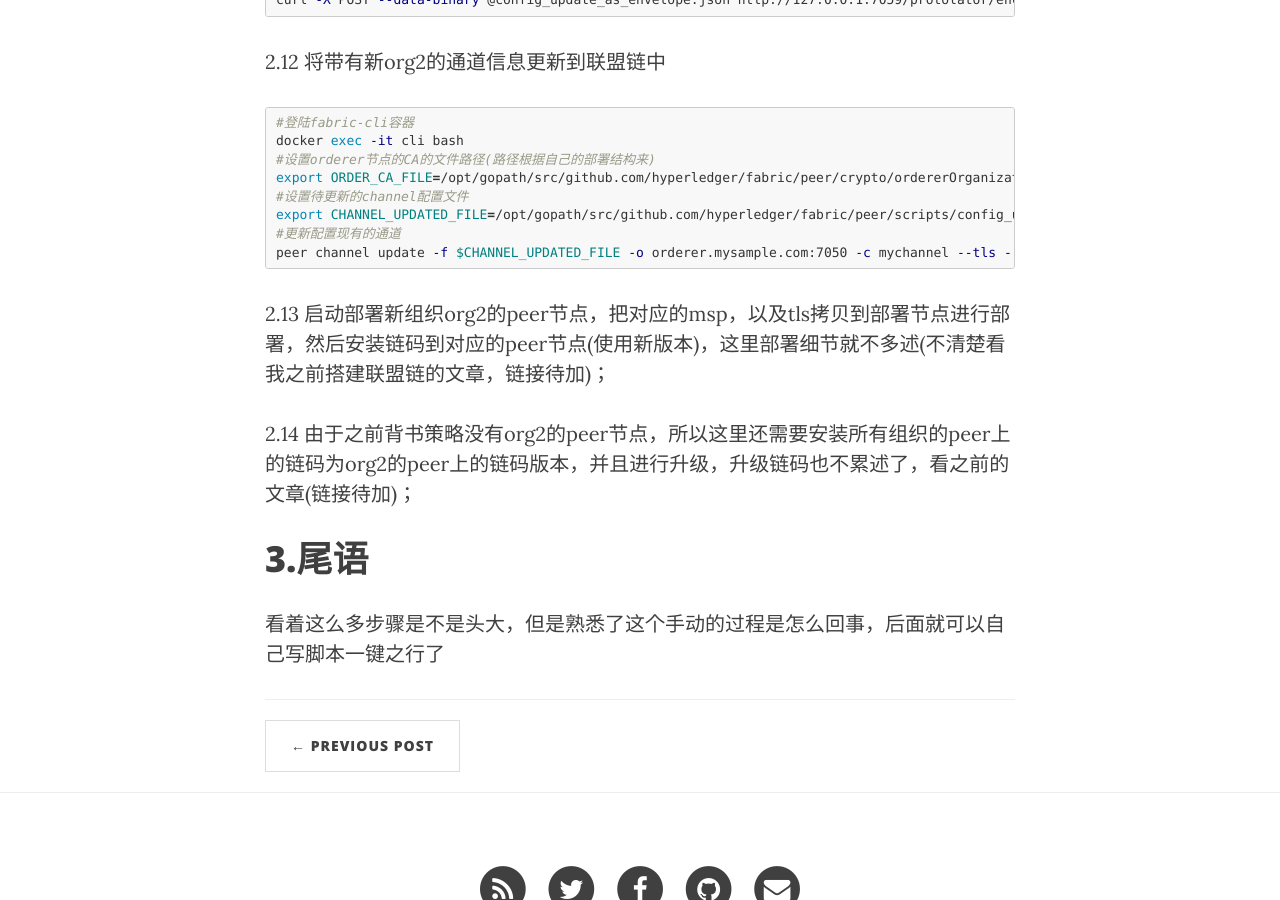
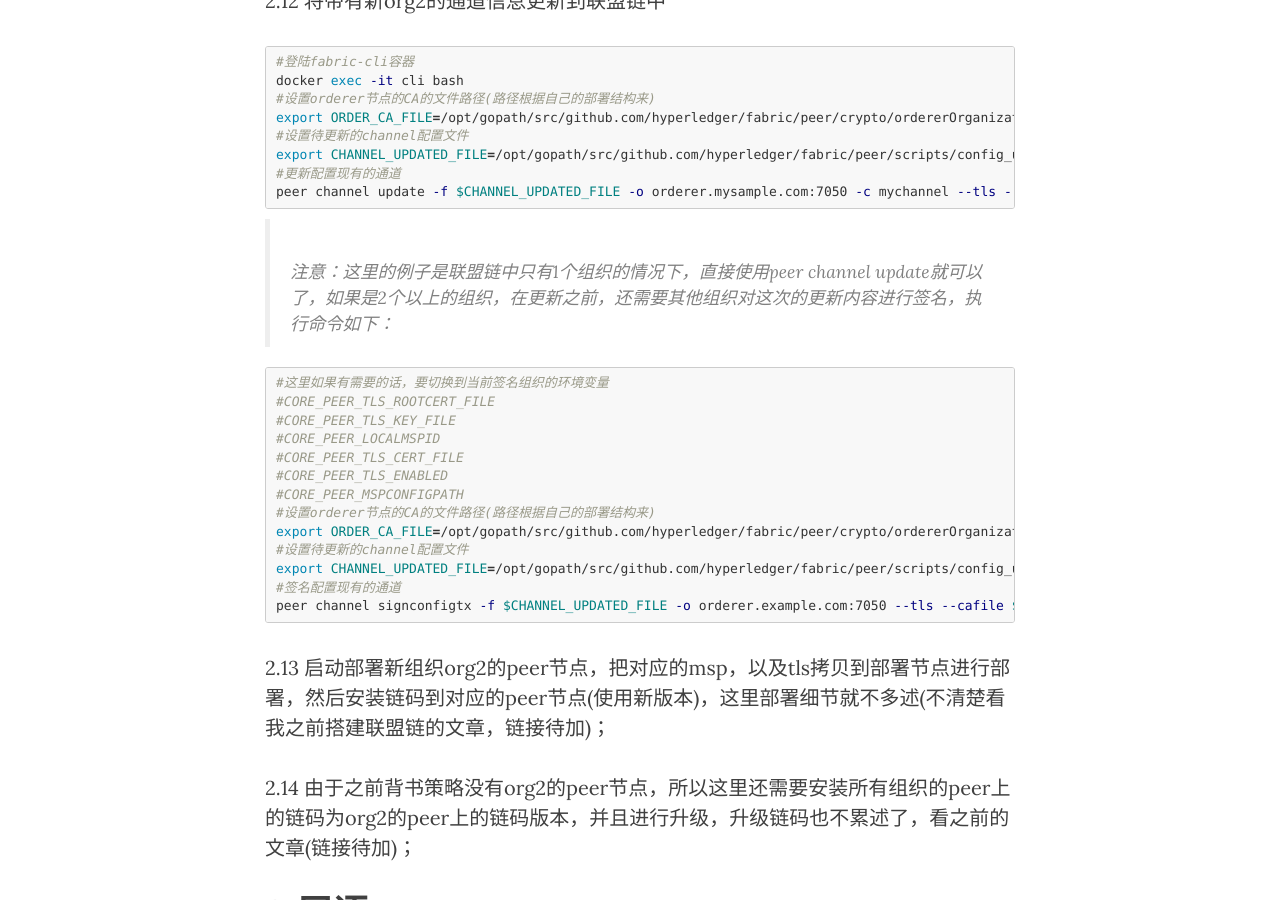
Before and after one commit to ryanwli/ryanwli.github.io, a Jekyll site: the page built from _posts/2018-06-20-add-new-org.md, in a window 1280 px wide and 900 px high, scrolled down 3244 px. Built offline with Jekyll 4.4.1, drawn with Linux system fonts in a browser that asks for light colours; nearby versions of some CDN libraries; some of the changed text lies outside the part shown.

Commit message:
补充2组织以上的update的签名流程

````diff
--- a/_posts/2018-06-20-add-new-org.md
+++ b/_posts/2018-06-20-add-new-org.md
@@ -1,6 +1,6 @@
 ---
 layout:     post
-title:      "Hyperledger Fabric动态新加组织"
+title:      "Fabric1.1动态新加组织"
 subtitle:   "此篇文章介绍了如何在已经存在的hyperledger fabric联盟链中加入新组织，目前fabric1.1的版本还是比较繁琐的，这里写下来以备以后使用"
 date:       2018-06-20 12:00:00
 author:     "ryan"
@@ -88,11 +88,11 @@ curl -X POST --data-binary @config_block.pb http://127.0.0.1:7059/protolator/dec
 jq .data.data[0].payload.data.config config_block.json > config.json
 ```
 
-2.9 将2.5生成的org2的json放到config.json适合的位置，并保存成update_config.json，如下：
+2.9 将2.5生成的org2的json放到config.json适合的位置，并保存成updated_config.json，如下：
 
 ![add-new-org-01](https://ryanwli.github.io/img/2018/add-new-org-01.png)
 
-2.10 将config.json和编辑后的update_config.json转成pb格式的文件，并计算出差异生成待更新的pb文件：
+2.10 将config.json和编辑后的updated_config.json转成pb格式的文件，并计算出差异生成待更新的pb文件：
 
 ```bash
 #config.json转config.pb
@@ -129,6 +129,24 @@ export CHANNEL_UPDATED_FILE=/opt/gopath/src/github.com/hyperledger/fabric/peer/s
 peer channel update -f $CHANNEL_UPDATED_FILE -o orderer.mysample.com:7050 -c mychannel --tls --cafile $ORDER_CA_FILE
 ```
 
+> 注意：这里的例子是联盟链中只有1个组织的情况下，直接使用peer channel update就可以了，如果是2个以上的组织，在更新之前，还需要其他组织对这次的更新内容进行签名，执行命令如下：
+
+```bash
+#这里如果有需要的话，要切换到当前签名组织的环境变量
+#CORE_PEER_TLS_ROOTCERT_FILE
+#CORE_PEER_TLS_KEY_FILE
+#CORE_PEER_LOCALMSPID
+#CORE_PEER_TLS_CERT_FILE
+#CORE_PEER_TLS_ENABLED
+#CORE_PEER_MSPCONFIGPATH
+#设置orderer节点的CA的文件路径(路径根据自己的部署结构来)
+export ORDER_CA_FILE=/opt/gopath/src/github.com/hyperledger/fabric/peer/crypto/ordererOrganizations/mysample.com/orderers/orderer.mysample.com/msp/tlscacerts/tlsca.mysample.com-cert.pem
+#设置待更新的channel配置文件
+export CHANNEL_UPDATED_FILE=/opt/gopath/src/github.com/hyperledger/fabric/peer/scripts/config_update_as_envelope.pb
+#签名配置现有的通道
+peer channel signconfigtx -f $CHANNEL_UPDATED_FILE -o orderer.example.com:7050 --tls --cafile $ORDER_CA_FILE
+```
+
 2.13 启动部署新组织org2的peer节点，把对应的msp，以及tls拷贝到部署节点进行部署，然后安装链码到对应的peer节点(使用新版本)，这里部署细节就不多述(不清楚看我之前搭建联盟链的文章，链接待加)；
 
 2.14 由于之前背书策略没有org2的peer节点，所以这里还需要安装所有组织的peer上的链码为org2的peer上的链码版本，并且进行升级，升级链码也不累述了，看之前的文章(链接待加)；
````
